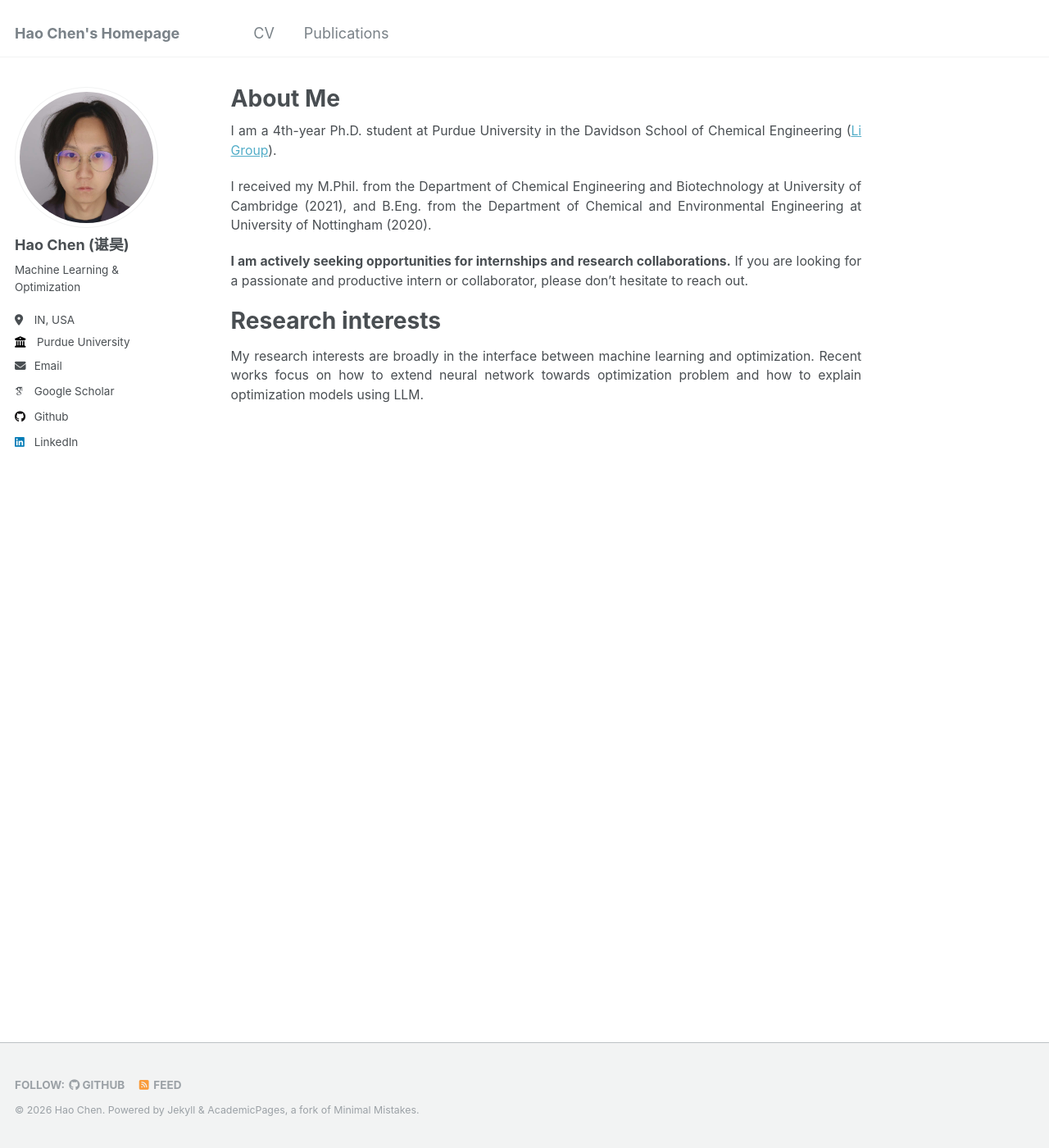
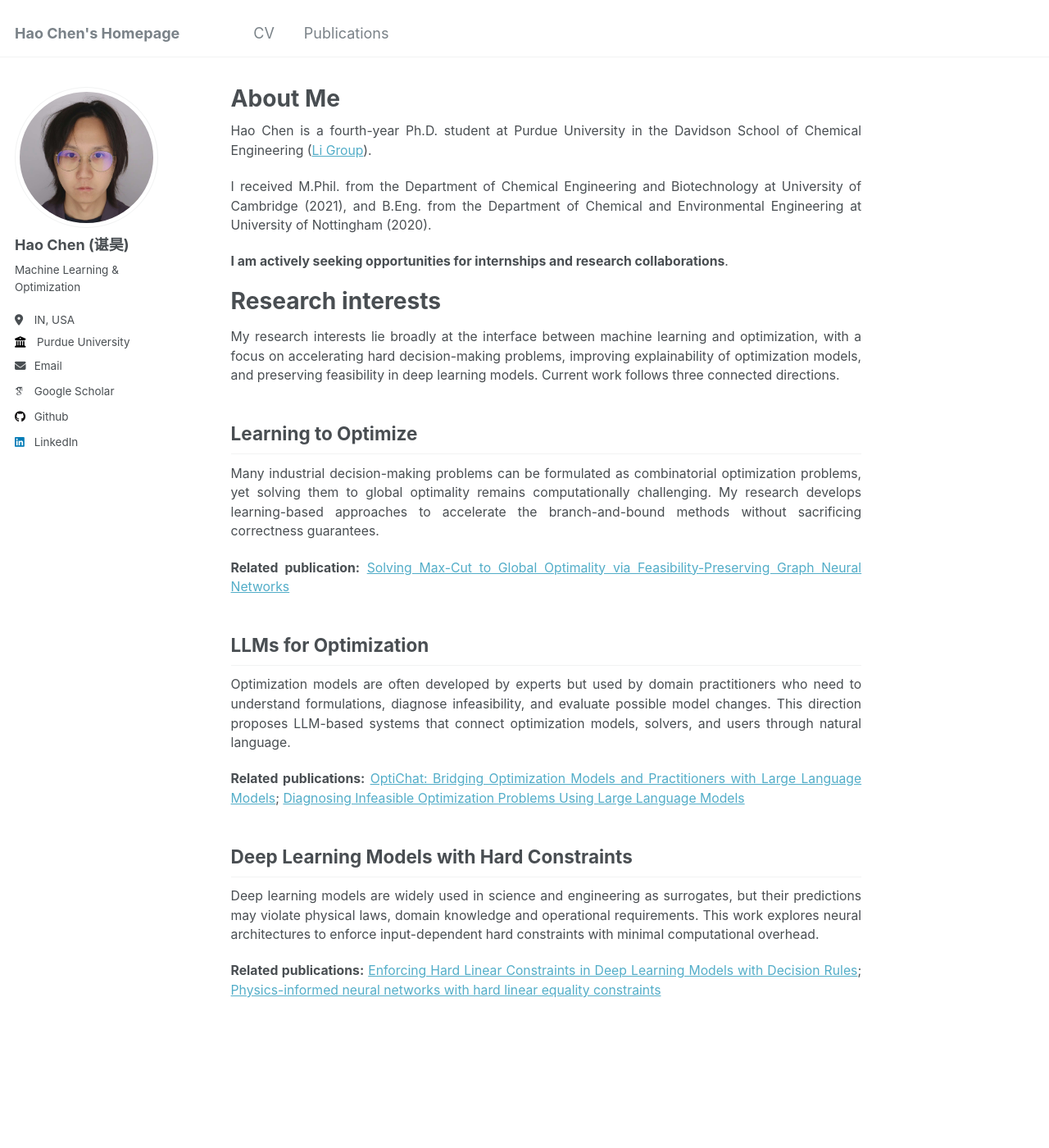
Before and after one commit to GeraltSHEN/Gin-Hao-Chen, a Jekyll site: the page built from _pages/about.md, in a window 1280 px wide and 1400 px high. Shown: the whole window at 82% size. Built offline with Jekyll 4.4.1, drawn with Linux system fonts in a browser that asks for light colours; some web fonts are replaced.

Commit message:
update pages

```diff
--- a/_pages/about.md
+++ b/_pages/about.md
@@ -7,15 +7,31 @@ redirect_from:
   - /about.html
 ---
 
-I am a 4th-year Ph.D. student at Purdue University in the Davidson School of Chemical Engineering ([Li Group](https://canli1.github.io)).
+Hao Chen is a fourth-year Ph.D. student at Purdue University in the Davidson School of Chemical Engineering ([Li Group](https://canli1.github.io)).
 
-I received my M.Phil. from the Department of Chemical Engineering and Biotechnology at University of Cambridge (2021), and B.Eng. from the Department of Chemical and Environmental Engineering at University of Nottingham (2020).
+I received M.Phil. from the Department of Chemical Engineering and Biotechnology at University of Cambridge (2021), and B.Eng. from the Department of Chemical and Environmental Engineering at University of Nottingham (2020).
 
-**I am actively seeking opportunities for internships and research collaborations.** If you are looking for a passionate and productive intern or collaborator, please don't hesitate to reach out.
+**I am actively seeking opportunities for internships and research collaborations**.
 
 # Research interests
-My research interests are broadly in the interface between machine learning and optimization.
-Recent works focus on how to extend neural network towards optimization problem and how to explain optimization models using LLM.
+My research interests lie broadly at the interface between machine learning and optimization, with a focus on accelerating hard decision-making problems, improving explainability of optimization models, and preserving feasibility in deep learning models. Current work follows three connected directions.
+
+## Learning to Optimize
+Many industrial decision-making problems can be formulated as combinatorial optimization problems, yet solving them to global optimality remains computationally challenging. My research develops learning-based approaches to accelerate the branch-and-bound methods without sacrificing correctness guarantees.
+
+**Related publication:** [Solving Max-Cut to Global Optimality via Feasibility-Preserving Graph Neural Networks](https://arxiv.org/abs/2605.07113)
+
+## LLMs for Optimization
+Optimization models are often developed by experts but used by domain practitioners who need to understand formulations, diagnose infeasibility, and evaluate possible model changes. This direction proposes LLM-based systems that connect optimization models, solvers, and users through natural language.
+
+**Related publications:** [OptiChat: Bridging Optimization Models and Practitioners with Large Language Models](https://pubsonline.informs.org/doi/abs/10.1287/ijds.2025.0074); [Diagnosing Infeasible Optimization Problems Using Large Language Models](https://www.tandfonline.com/doi/abs/10.1080/03155986.2024.2385189)
+
+## Deep Learning Models with Hard Constraints
+Deep learning models are widely used in science and engineering as surrogates, but their predictions may violate physical laws, domain knowledge and operational requirements. This work explores neural architectures to enforce input-dependent hard constraints with minimal computational overhead.
+
+**Related publications:** [Enforcing Hard Linear Constraints in Deep Learning Models with Decision Rules](https://arxiv.org/html/2505.13858v1); [Physics-informed neural networks with hard linear equality constraints](https://www.sciencedirect.com/science/article/abs/pii/S0098135424001820)
+
+
 
 <!-- Getting started
 ======
```
